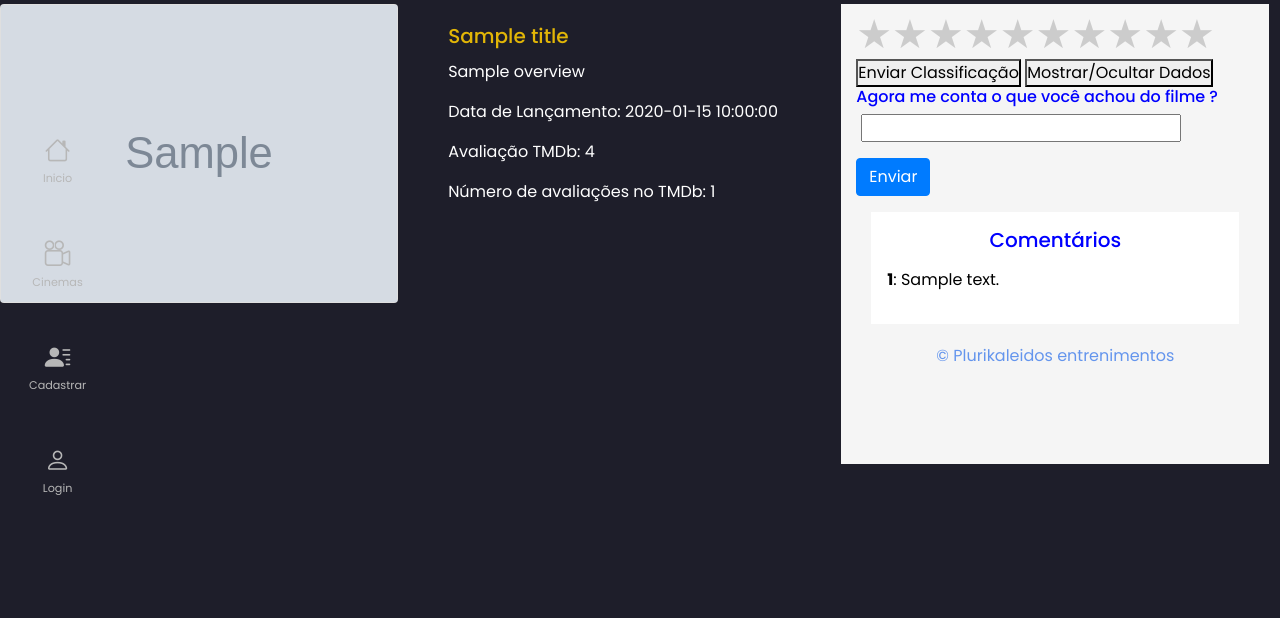
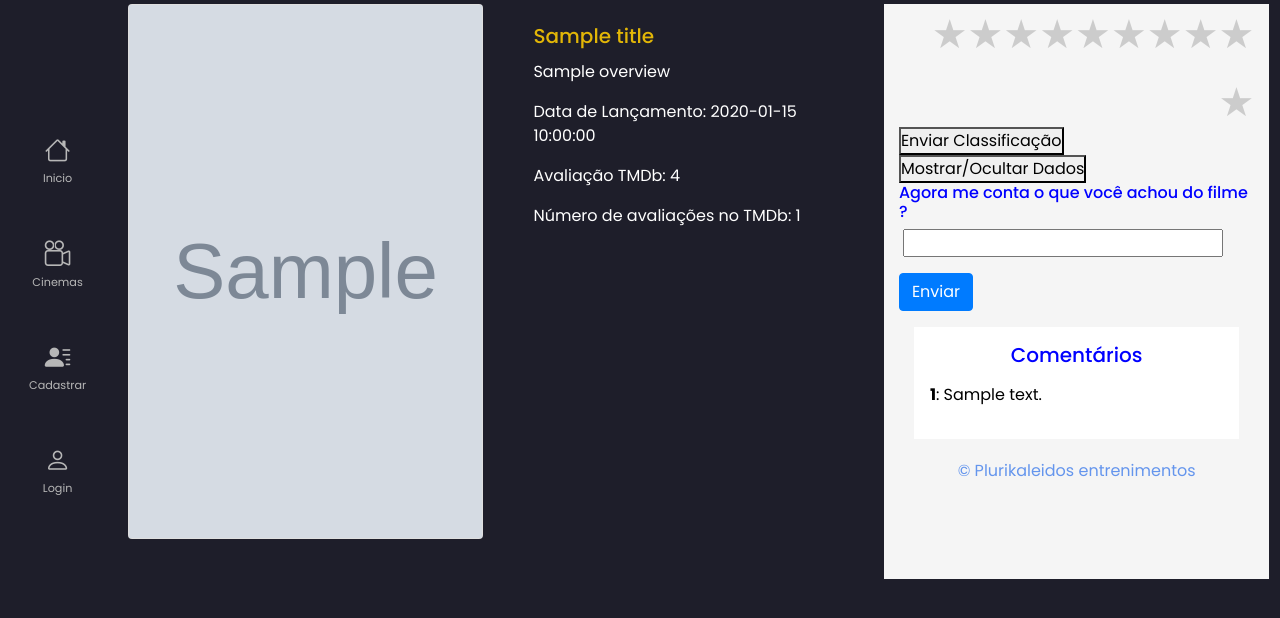
Before and after one commit to Kaion-Murilo/A3, a Flask app: template templates/filmesjulia.html in a window 1280 px wide. Shown: the part 86-704 px from the top of the page. Run offline with Flask 3, Linux system fonts and the light colour scheme; tables that the repository leaves empty hold one stand-in row (values such as "Sample post"); the template is opened without the code that fills it: values that come from a table or form of the project are taken from there, most other values are stand-ins (such as "Sample title", 1, 10 or a date in 2020); grey boxes marked "Sample" are stand-in pictures; some libraries are stand-ins or nearby versions.

Commit message:
reforma 2

```diff
--- a/main.py
+++ b/main.py
@@ -279,7 +279,6 @@ def buscar_filme():
 
 @app.route('/leiamais/<string:nome_filme>', methods=['GET', 'POST'])
 def leiamais(nome_filme):
-
   url = f'https://api.themoviedb.org/3/search/movie?api_key={api_key}&query={nome_filme}&language={idioma}'
   response = requests.get(url)
   data = response.json()
--- a/static/css/catalogo.css
+++ b/static/css/catalogo.css
@@ -64,6 +64,7 @@ html, body {
     }
 
 }
+
 @media (max-width: 420px) {
     main {
         margin-top: 80px;
--- a/static/css/desaine.css
+++ b/static/css/desaine.css
@@ -17,7 +17,15 @@ body{
   border-radius: 5px;
   margin: 10px;
 }
-
+@media (min-width: 1276px) {
+  .img-fluid{
+  width:  533px;
+  height: 533px;
+  }
+  .custom-container {
+   /* Altura desejada */
+  margin-top: 90px;
+  margin-left:128px;}}
 .actor-card img {
   width: 100%;
   height: auto;
```
